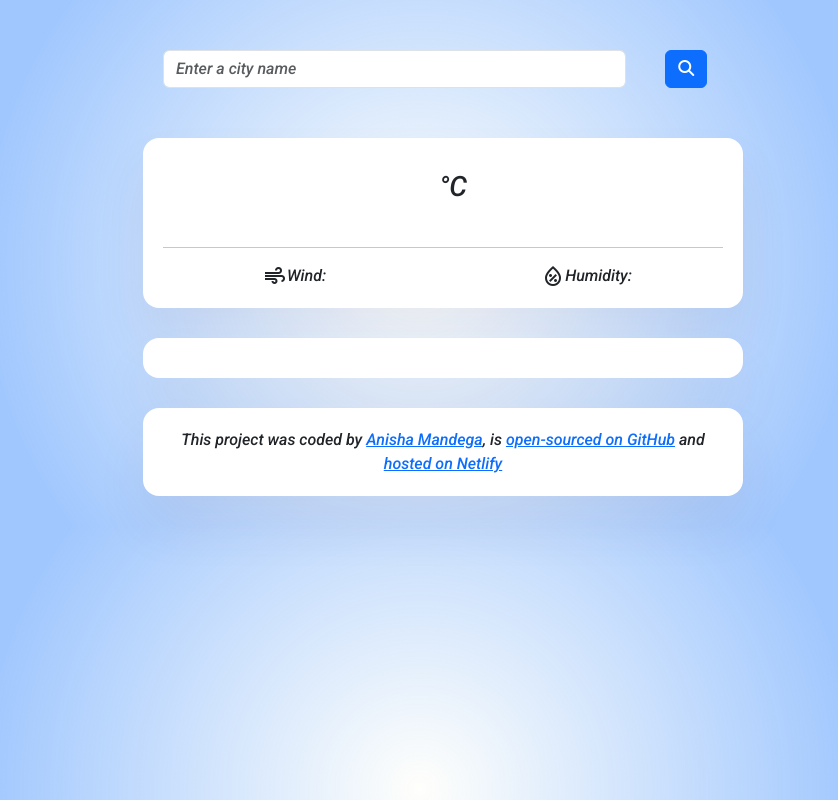
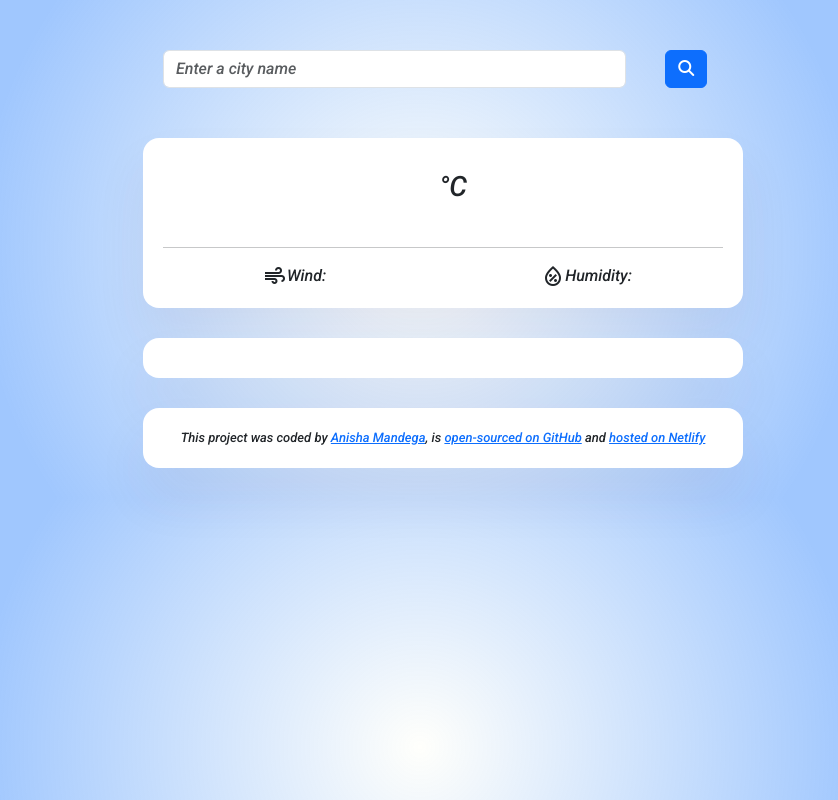
Before and after one commit to anishamandega/RainOrShine, a plain HTML site: page index.html in a window 1280 px wide. Shown: the whole page, without its empty margins (197-1035 px from the left). Drawn offline with nearby package versions, Linux system fonts and the light colour scheme; no server answers.

Commit message:
Changed the font-size

```diff
--- a/src/style.css
+++ b/src/style.css
@@ -54,6 +54,7 @@ body {
 
 #developer-info {
     background-color: white;
+    font-size: 13px;
     max-width: 600px;
     margin: 30px auto;
     box-shadow: 0 30px 50px rgba(65, 50, 100, 0.08);
```
Also changed, not shown: index.html (+2 -11 lines).
